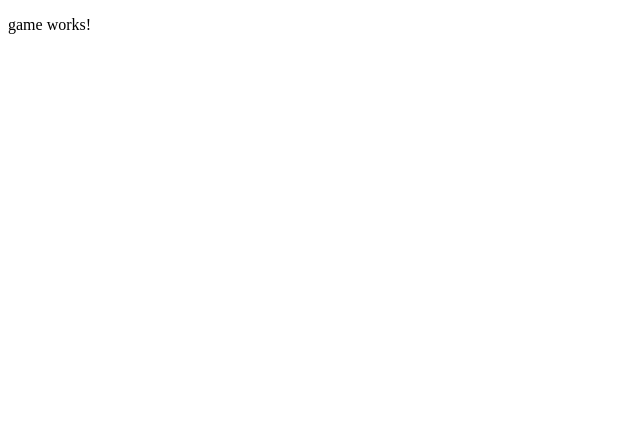
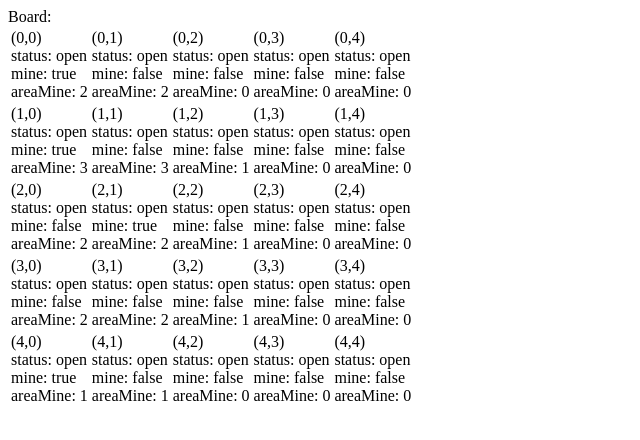
Before and after one commit to EnzoPasse/minesweeper-app, an Angular app: page /game in a window 1280 px wide. Shown: the top 440 px of the page, without its empty margins (0-640 px from the left). Built offline with nearby package versions, Linux system fonts and the light colour scheme.

Commit message:
calculate mines arround a cell

```diff
--- a/src/app/components/game/board/board.model.ts
+++ b/src/app/components/game/board/board.model.ts
@@ -1,5 +1,4 @@
-import { timeStamp } from "console";
-import { Cell } from "../cell/cell.model"
+import { AREA, Cell } from "../cell/cell.model"
 
 export class Board {
     cells: Cell[][] = [];
@@ -14,20 +13,38 @@ export class Board {
         }
 
         this.plantMines(mines);
+        this.countMinesArround(size);
     }
 
     private plantMines(mines: number): void {
         for (let i = 0; i < mines; i++) {
             this.getCelltoMine().mine = true;
         }
-
     }
 
     private getCelltoMine(): Cell {
         const y = Math.floor(Math.random() * this.cells.length);
         const x = Math.floor(Math.random() * this.cells[y].length);
         return this.cells[y][x];
+    }
 
+    private countMinesArround(size: number){
+   // recorro todo el tablero y en por cada posicion voy a preguntar por su area.
+      for (let y = 0; y < size; y++) {
+          for (let x = 0; x < size; x++) {
 
+            let minesArround = 0;
+
+             for (const item of AREA) {
+                 // que exista la celda y si tiene una mina la cuento.
+                 if(this.cells [y+item[0]] && this.cells[x+item[1]] && this.cells [y+item[0]] [x+item[1]].mine )  {
+                    minesArround ++
+                 }
+             }
+             this.cells[y][x].areaMines = minesArround
+
+          }
+
+      }
     }
 }
--- a/src/app/components/game/cell/cell.model.ts
+++ b/src/app/components/game/cell/cell.model.ts
@@ -1,5 +1,20 @@
 
 export class Cell {
-    status : 'open'|'clear'| 'flag' = 'open';
+    status: 'open' | 'clear' | 'flag' = 'open';
     mine = false;
+    areaMines: number = 0
+    constructor(public row: number, public column: number) { }
 }
+
+export const AREA = [
+    [-1, -1],
+    [-1, 0],
+    [-1, 1],
+    [0, -1],
+    [0, 0],
+    [0, 1],
+    [1, -1],
+    [1, 0],
+    [1, 1]
+
+]
--- a/src/app/components/game/game.component.html
+++ b/src/app/components/game/game.component.html
@@ -1 +1,11 @@
-<p>game works!</p>
+Board:
+<table>
+    <tr *ngFor="let row of board.cells; index as y">
+        <td *ngFor="let cell of row; index as x">
+            <div> ({{y}},{{x}})  </div>
+            <div>status: {{cell.status}}</div>
+            <div>mine: {{cell.mine}}</div>
+            <div>areaMine: {{cell.areaMines}} </div>
+        </td>
+    </tr>
+</table>
--- a/src/app/components/game/game.component.ts
+++ b/src/app/components/game/game.component.ts
@@ -1,4 +1,5 @@
 import { Component, OnInit } from '@angular/core';
+import { Board } from './board/board.model';
 
 @Component({
   selector: 'app-game',
@@ -7,6 +8,9 @@ import { Component, OnInit } from '@angular/core';
 })
 export class GameComponent implements OnInit {
 
+board = new Board(5,5);
+
+
   constructor() { }
 
   ngOnInit(): void {
```
